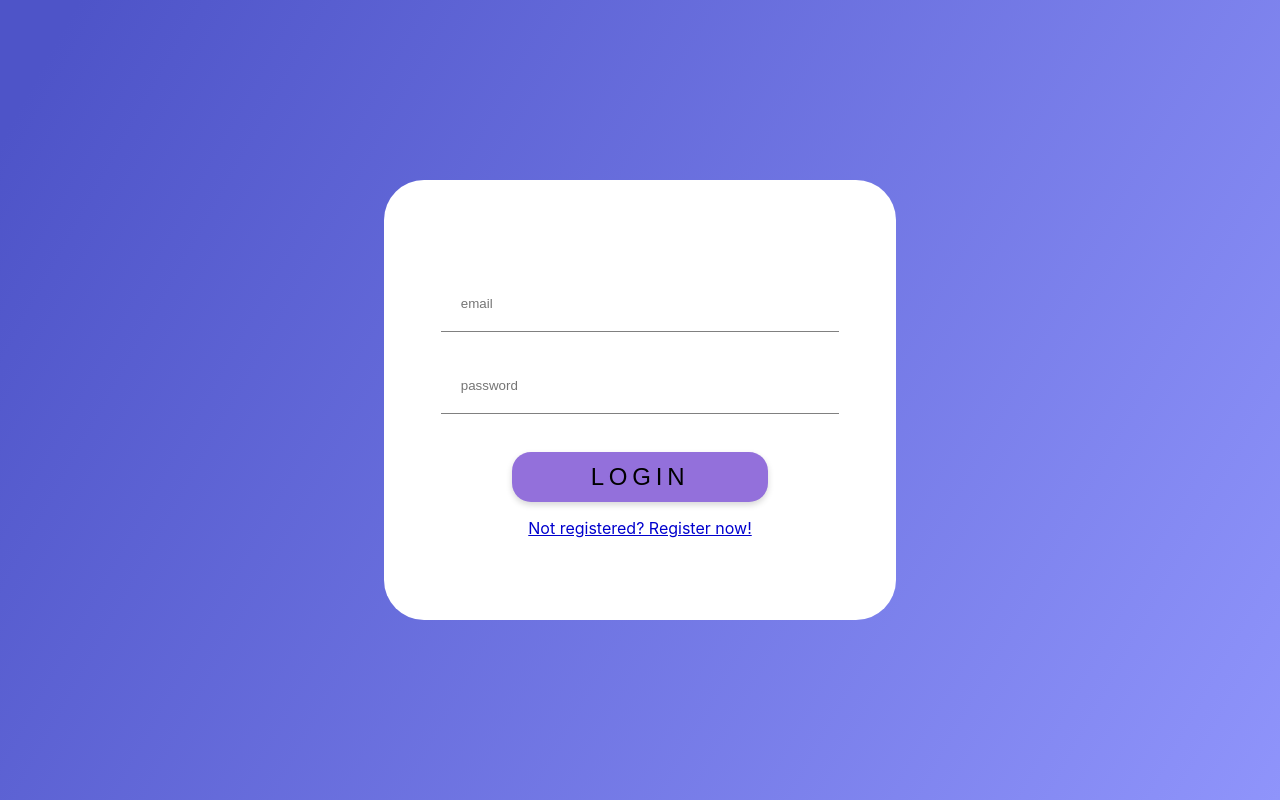
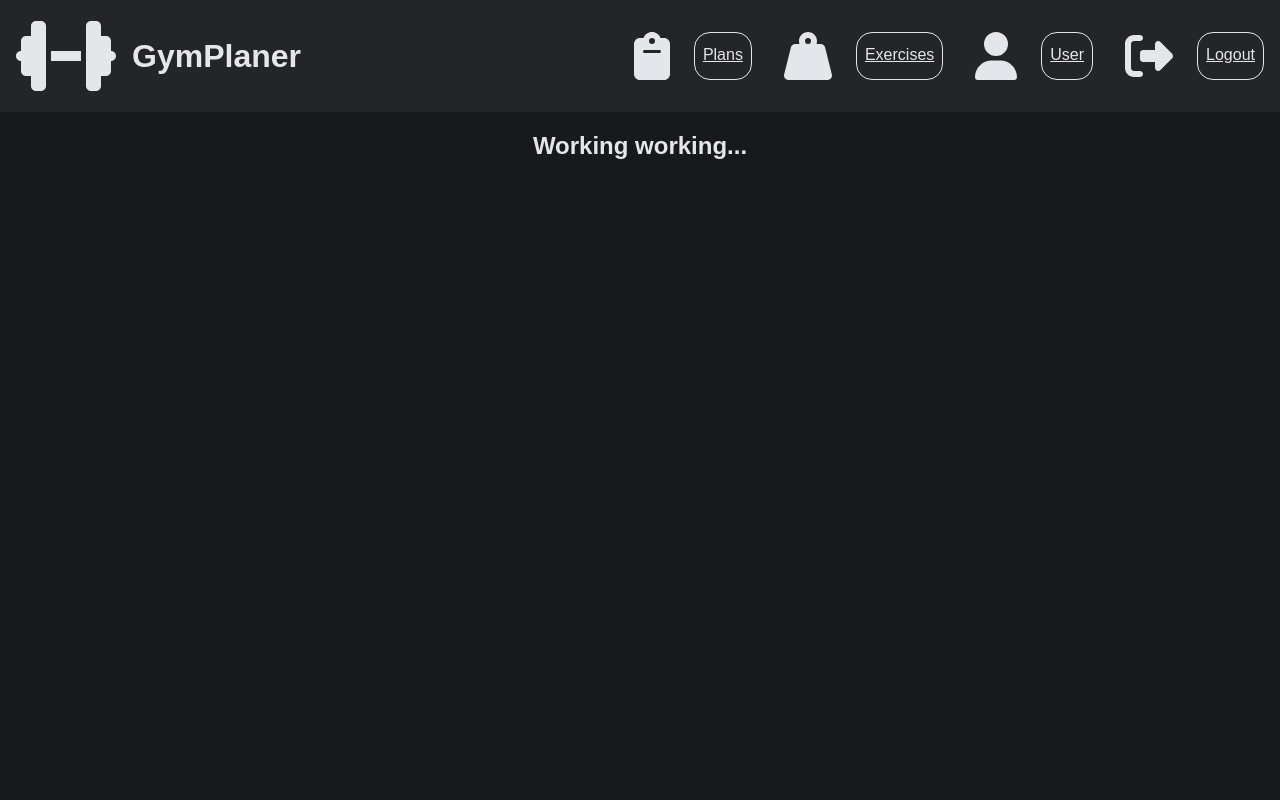
Before and after one commit to JRejowski/Final, a React (Create React App) app in the folder frontend/: page / in a window 1280 px wide. Built offline with nearby package versions, Linux system fonts and the light colour scheme.

Commit message:
more frontend work

```diff
--- a/frontend/package.json
+++ b/frontend/package.json
@@ -3,6 +3,10 @@
   "version": "0.1.0",
   "private": true,
   "dependencies": {
+    "@fortawesome/fontawesome-svg-core": "^6.4.2",
+    "@fortawesome/free-regular-svg-icons": "^6.4.2",
+    "@fortawesome/free-solid-svg-icons": "^6.4.2",
+    "@fortawesome/react-fontawesome": "^0.2.0",
     "@testing-library/jest-dom": "^5.17.0",
     "@testing-library/react": "^13.4.0",
     "@testing-library/user-event": "^13.5.0",
--- a/frontend/src/components/LoginContainer.js
+++ b/frontend/src/components/LoginContainer.js
@@ -1,9 +1,11 @@
 import { Link } from "react-router-dom";
+import '../css/login.css'
 
 function LoginContainer() {
 
     return (
-            <form>
+
+            <form className="login">
                 <input
                     name="email"
                     type="text"
@@ -14,7 +16,7 @@ function LoginContainer() {
                     type="password"
                     placeholder="password"
                 />
-                <button id="login" type="submit">LOGIN</button>
+                <button id="loginButton" type="submit">LOGIN</button>
                 <Link id="non-registered-button" to="/register">
                     Not registered? Register now!
                 </Link>
--- /dev/null
+++ b/frontend/src/components/Navigation.js
@@ -0,0 +1,42 @@
+import { FontAwesomeIcon } from '@fortawesome/react-fontawesome';
+import {
+    faClipboard,
+    faDumbbell,
+    faSignOutAlt,
+    faUser,
+    faWeightHanging
+} from '@fortawesome/free-solid-svg-icons';
+import "../css/navigation.css"
+import {Link} from "react-router-dom";
+
+function Navigation() {
+
+    return(
+    <div className="base">
+        <div className="name">
+        <FontAwesomeIcon icon={faDumbbell} className="logo"/>
+        <h1>GymPlaner</h1>
+        </div>
+        <ul>
+            <li>
+                <FontAwesomeIcon icon={faClipboard} className="icon" />
+                <Link className="button" to="/plans">Plans</Link>
+            </li>
+            <li>
+                <FontAwesomeIcon icon={faWeightHanging} className="icon" />
+                <Link className="button" to="/exercises">Exercises</Link>
+            </li>
+            <li>
+                <FontAwesomeIcon icon={faUser} className="icon" />
+                <Link className="button" to="/settings">User</Link>
+            </li>
+            <li>
+                <FontAwesomeIcon icon={faSignOutAlt} className="icon" />
+                <Link className="button" to="/login">Logout</Link>
+            </li>
+        </ul>
+    </div>
+    )
+}
+
+export default Navigation
--- a/frontend/src/components/RegisterContainer.js
+++ b/frontend/src/components/RegisterContainer.js
@@ -26,7 +26,7 @@ function RegisterContainer() {
                     type="password"
                     placeholder="repeat password"
                 />
-                <button id="register" type="submit">
+                <button id="registerButton" type="submit">
                     REGISTER
                 </button>
                 <Link id="non-registered-button" to="/login">
--- a/frontend/src/css/login.css
+++ b/frontend/src/css/login.css
@@ -1,21 +1,21 @@
 .container{
     width: 100vw;
     height: 100vh;
-    background: linear-gradient(119.15deg, #4e54c8 4.56%,#8f94fb 100%, rgba(47, 72, 88, 0) 100%, rgba(47, 72, 88, 0) 100%);
+    background-color: #18191A;
     display: flex;
     flex-direction: row;
     justify-content: center;
     align-items: center;
 }
 
-form{
+.login{
     display: flex;
     flex-direction: column;
     justify-content: center;
     align-items: center;
     width: 40%;
     height: 40vh;
-    background: #FFFFFF;
+    background-color: #242526;
     mix-blend-mode: normal;
     border-radius: 40px;
 }
@@ -30,13 +30,13 @@ input
     width: 70%;
 }
 
-#login{
-    background: mediumpurple;
+#loginButton{
+    background: #3A3B3C;
     box-shadow: 0px 3px 6px #00000029;
     border-radius: 19px;
     width: 50%;
     border:none;
-    color:black;
+    color:#E4E6EB;
     font-size: 1.5em;
     letter-spacing: 0.2em;
     margin-top: 1em;
--- /dev/null
+++ b/frontend/src/css/main.css
@@ -0,0 +1,13 @@
+.base-container{
+    background-color: #18191A;
+    height: 100vh;
+}
+.content{
+    height: 80%;
+}
+
+.content>h1{
+    font-family: "Cooper Black", sans-serif ;
+    color: #E4E6EB;
+    text-align: center;
+}
--- /dev/null
+++ b/frontend/src/css/navigation.css
@@ -0,0 +1,41 @@
+.base{
+    background-color: #242526;
+    display: flex;
+    flex-direction: row;
+    justify-content: space-between;
+}
+.icon{
+    font-size: 3em;
+    color:#E4E6EB;
+    margin-right: 0.5em;
+}
+.logo{
+    color:#E4E6EB;
+    font-size: 5em;
+    margin:0.2em;
+}
+ul{
+    display: flex;
+    list-style-type: none;
+}
+ul>li{
+    margin:auto 1em;
+    display: flex;
+}
+.button{
+    font-family: "Cooper Black", sans-serif ;
+    border: 1px solid #E4E6EB;
+    border-radius: 1em;
+    text-align: center;
+    color: #E4E6EB;
+    padding: 0.8em 0.5em;
+    width: 80%;
+}
+.name{
+    display: flex;
+    align-items: center;
+}
+.name>h1{
+    font-family: "Cooper Black", sans-serif ;
+    color:#E4E6EB;
+}
--- a/frontend/src/css/register.css
+++ b/frontend/src/css/register.css
@@ -1,42 +1,48 @@
 .container{
     width: 100vw;
     height: 100vh;
-    background: linear-gradient(119.15deg, #4e54c8 4.56%,#8f94fb 100%, rgba(47, 72, 88, 0) 100%, rgba(47, 72, 88, 0) 100%);
+    background-color: #18191A;
     display: flex;
     flex-direction: row;
     justify-content: center;
     align-items: center;
 }
 
-form{
+.register{
     display: flex;
     flex-direction: column;
     justify-content: center;
     align-items: center;
     width: 40%;
     height: 55vh;
-    background: #FFFFFF;
+    background: #242526;
     mix-blend-mode: normal;
     border-radius: 40px;
 }
 
-input
+.register>input
 {
+    color:#E4E6EB;
     background-color: transparent;
     border: none;
-    border-bottom: 1px solid grey;
+    border-bottom: 1px solid #E4E6EB;
     padding: 1.5em;
     margin: 1em;
     width: 70%;
 }
 
-#register{
-    background: mediumpurple;
+::placeholder{
+    color:#E4E6EB;
+}
+
+
+#registerButton{
+    background: #3A3B3C;
     box-shadow: 0px 3px 6px #00000029;
     border-radius: 19px;
     width: 50%;
     border:none;
-    color:black;
+    color:#E4E6EB;
     font-size: 1.5em;
     letter-spacing: 0.2em;
     margin-top: 1em;
@@ -48,6 +54,6 @@ input
     margin-top: 1em;
     background-color: transparent;
     border: none;
-    color:mediumblue;
+    color:#E4E6EB;
     text-decoration: underline;
 }
--- a/frontend/src/js/App.js
+++ b/frontend/src/js/App.js
@@ -1,14 +1,17 @@
 import {BrowserRouter, Route, Routes} from 'react-router-dom';
 import Login from './Login';
 import Register from "./Register";
+import Main from "./Main";
+import Plans from "./Plans";
 
 function App() {
   return (
       <BrowserRouter>
         <Routes>
-            <Route path="/" element={<Login/>}/>
+            <Route path="/" element={<Main/>}/>
             <Route path="/login" element={<Login/>}/>
             <Route path="/register" element={<Register/>}/>
+            <Route path="/plans" element={<Plans/>}/>
         </Routes>
       </BrowserRouter>
   );
--- /dev/null
+++ b/frontend/src/js/Main.js
@@ -0,0 +1,14 @@
+import Navigation from "../components/Navigation";
+import '../css/main.css'
+
+function Main(){
+    return (
+        <div className="base-container">
+            <Navigation/>
+            <section className="content">
+                <h1>Working working...</h1>
+            </section>
+        </div>
+    );
+}
+export default Main
--- /dev/null
+++ b/frontend/src/js/Plans.js
@@ -0,0 +1,10 @@
+
+function Plans() {
+
+    return(
+        <h1>PLANS!</h1>
+    )
+
+}
+
+export default Plans
```
Also changed, not shown: frontend/src/js/Login.js (line endings or trailing spaces), 1 other file (tests, documents, lock files or other folders).
